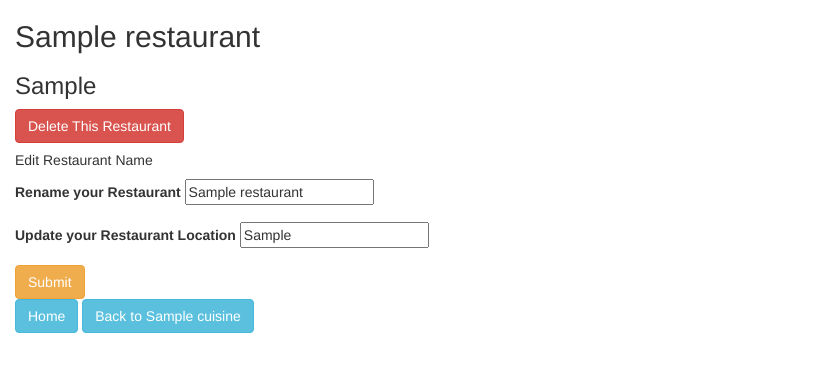
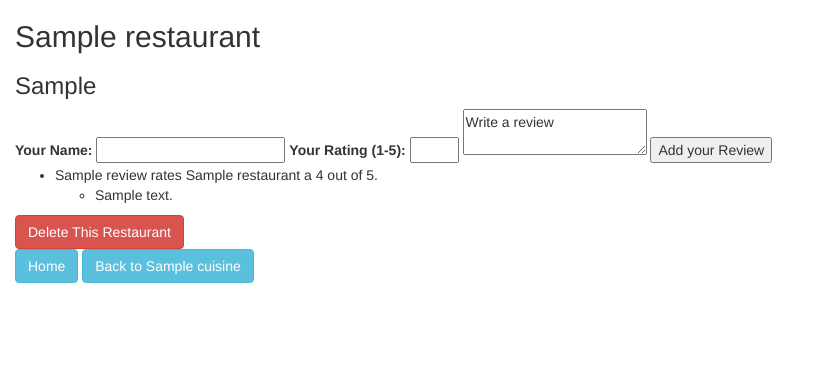
Before and after one commit to iamJRD/restaurant-jessica-jason-php, a PHP site: template views/restaurant.html.twig in a window 1280 px wide. Shown: the top 372 px of the page, without its empty margins (0-820 px from the left). Run offline with PHP 8.4, Linux system fonts and the light colour scheme; the template is opened without the code that fills it: most values are stand-ins (such as "Sample title", 1, 10 or a date in 2020); some libraries are stand-ins or nearby versions.

```diff
--- a/views/restaurant.html.twig
+++ b/views/restaurant.html.twig
@@ -11,22 +11,31 @@
             <h3>{{ restaurant.getLocation }}</h3>
 
 
+            <form action="/restaurant/{{restaurant.getId}}/review" method="post">
+                <input type="hidden" name="restaurant_id" value={{restaurant.getId}}>
+                <label for="user_name">Your Name:</label>
+                <input type="text" name="user_name" value="" required>
+                <label for="user_rating">Your Rating (1-5):</label>
+                <input type="number" name="user_rating" min=1 max=5 value="" required>
 
-            <form action="/delete_restaurant" method="post">
-                <button type="submit" class="btn btn-danger" name="button">Delete This Restaurant</button>
+                <textarea type="test" name="user_review" value="" required>Write a review</textarea>
+
+                <button type="submit" name="button">Add your Review</button>
             </form>
 
-            <h5>Edit Restaurant Name</h5>
-            <form action="/restaurant/{{ restaurant.getId }}/verify" method="get">
-                <div class="form-group">
-                    <label for="restaurant_name">Rename your Restaurant</label>
-                    <input type="text" name="restaurant_name" value="{{ restaurant.getName }}">
-                </div>
-                <div class="form-group">
-                    <label for="restaurant_location">Update your Restaurant Location</label>
-                    <input type="text" name="restaurant_location" value="{{ restaurant.getLocation }}">
-                </div>
-                <button type="submit" class="btn btn-warning" name="button">Submit</button>
+            <ul>
+                {% for review in reviews %}
+                <li>{{ review.getUserName }} rates {{ restaurant.getName}} a {{ review.getUserRating}} out of 5.</li>
+                    <ul>
+                        <li>{{ review.getUserReview }}</li>
+                    </ul>
+                {% endfor %}
+            </ul>
+
+
+            <form action="/delete_restaurant/{{restaurant.getId}}" method="post">
+                <input type="hidden" name="_method" value="delete">
+                <button type="submit" class="btn btn-danger" name="button">Delete This Restaurant</button>
             </form>
 
             <a href="/"><button type="button" class="btn btn-info" name="button">Home</button></a>
```
Also changed, not shown: app/app.php (+17 -3 lines), views/restaurant_edit.html.twig (added, +36 -0 lines).
